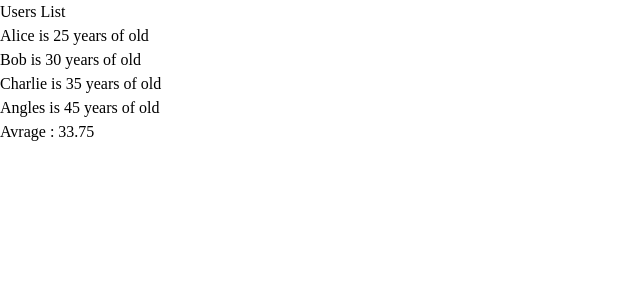
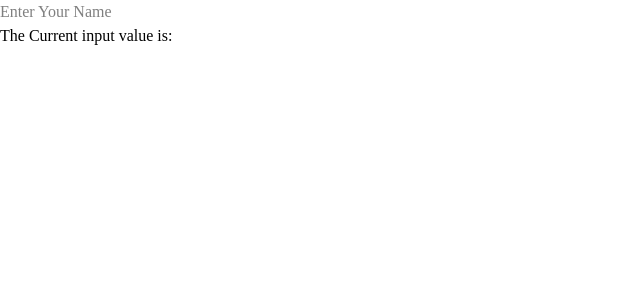
Before and after one commit to nidhi-webdev/react_thapa, a React (Vite) app in the folder project/: page / in a window 1280 px wide. Shown: the top 300 px of the page, without its empty margins (0-640 px from the left). Built offline with nearby package versions, Linux system fonts and the light colour scheme.

Commit message:
Component issue solve

```diff
--- a/project/src/App.jsx
+++ b/project/src/App.jsx
@@ -2,12 +2,13 @@ import Cards from "./Cards"
 import Profile from "./Profile"
 import EventPropogation from './EventPropogation'
 import UseStateComponent from './DeriveState'
+import { LiftStateUp } from './LiftStateUp'
 
 const App = () => {
   return (
     <>
 
-    <UseStateComponent />
+    {/* <UseStateComponent /> */}
       {/* <Cards /> */}
 
       {/* <EventProps /> */}
@@ -16,6 +17,8 @@ const App = () => {
 
       {/* <Profile /> */}
 
+      <LiftStateUp />
+
     </>
   )
 }
--- a/project/src/LiftStateUp.jsx
+++ b/project/src/LiftStateUp.jsx
@@ -6,21 +6,24 @@ export const LiftStateUp = () => {
     return (
         <>
             <InputComponent />
+            <DisplayComponent />
         </>
     )
 }
 
-const InputComponent = () => {
+export const InputComponent = () => {
     const [inputValue, setInputValue] = useState("")
 
-    return
+    return (
         <>
             <input type="text" placeholder="Enter Your Name" value={inputValue} />
         </>
+    )
+
 }
 
 
-const DisplayComponent = () => {
+export const DisplayComponent = () => {
     return <p> The Current input value is: </p>
 
 }
```
Lines whose indentation alone changed are shown as unchanged.
